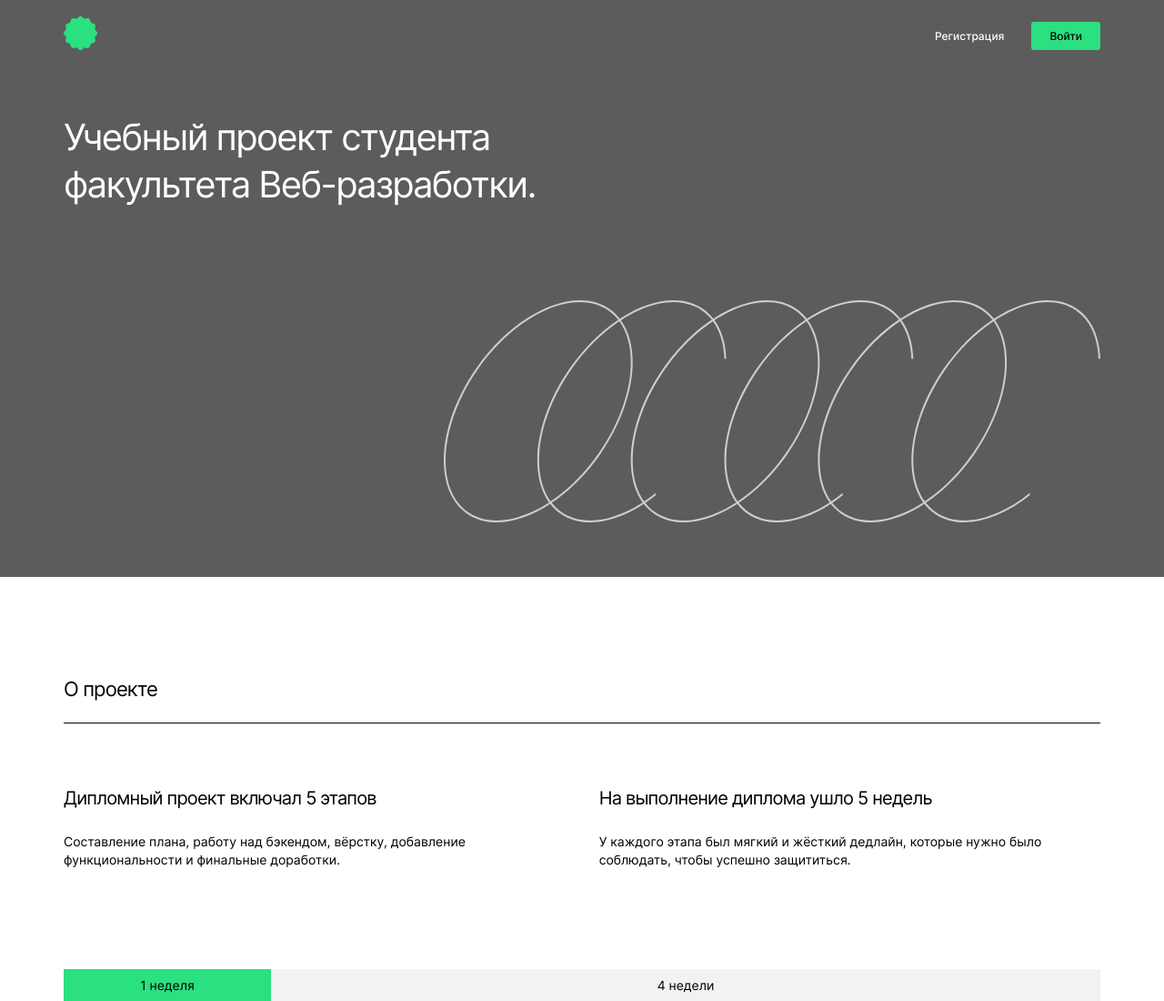
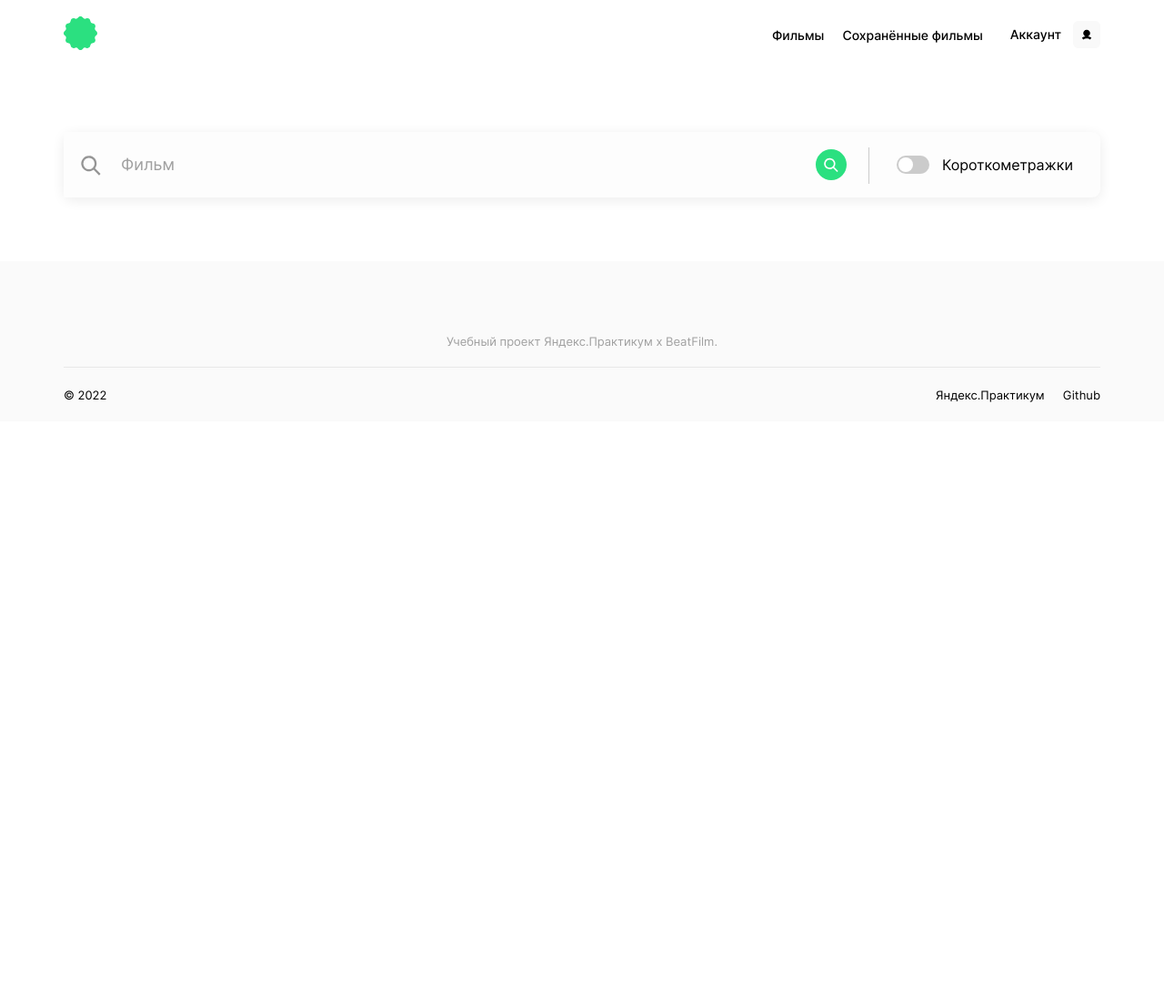
Before and after one commit to ValerieOschatz/movies-explorer-frontend, a React app: page / in a window 1280 px wide. Shown: the top 1100 px of the page at 91% size. After the commit the page ends 800 px from the top, so only its background shows below. Built offline with nearby package versions, Linux system fonts and the light colour scheme.

Commit message:
search form

```diff
--- a/src/components/App/App.js
+++ b/src/components/App/App.js
@@ -1,13 +1,15 @@
 import './App.css';
 import Header from '../Header/Header';
 import Main from '../Main/Main';
+import Movies from '../Movies/Movies';
 import Footer from '../Footer/Footer';
 
 function App() {
   return (
     <div className="App">
       <Header />
-      <Main />
+      {/* <Main /> */}
+      <Movies />
       <Footer />
     </div>
   );
--- a/src/components/Header/Header.css
+++ b/src/components/Header/Header.css
@@ -1,6 +1,10 @@
 .header {
+  background-color: #fff;
+  padding: 18px 0 17px;
+}
+
+.header_promo {
   background-color: #5C5C5C;
-  padding: 18px 0 17px;
 }
 
 .header__container {
--- /dev/null
+++ b/src/components/Movies/Movies.css
@@ -0,0 +1,5 @@
+.movies {
+  max-width: 1140px;
+  width: 100%;
+  margin: 0 auto;
+}
--- /dev/null
+++ b/src/components/Movies/Movies.js
@@ -0,0 +1,12 @@
+import './Movies.css';
+import SearchForm from '../SearchForm/SearchForm';
+
+function Movies() {
+  return (
+    <main className="movies">
+      <SearchForm />
+    </main>
+  );
+}
+
+export default Movies;
--- a/src/components/Navigation/Navigation.css
+++ b/src/components/Navigation/Navigation.css
@@ -3,15 +3,16 @@
   margin: 0;
   padding: 0;
   display: flex;
-  gap: 30px;
+  gap: 20px;
+  align-items: center;
 }
 
 .navigation__link {
-  color: #fff;
+  color: #000;
   text-decoration: none;
   font-weight: 500;
-  font-size: 12px;
-  line-height: 1.33;
+  font-size: 14px;
+  line-height: 1.29;
   transition: opacity .3s ease-out;
 }
 
@@ -19,11 +20,36 @@
   opacity: .5;
 }
 
-.navigation__link_login {
+.navigation__link_promo {
+  color: #fff;
+  font-size: 12px;
+  line-height: 1.33;
+}
+
+.navigation__link_type_login {
   color: #000;
   padding: 8px 20px;
   background-color: #2BE080;
   border-radius: 3px;
+  margin-left: 10px;
+}
+
+.navigation__link_type_account {
+  margin-left: 10px;
+  display: flex;
+  align-items: center;
+  line-height: 1.14;
+}
+
+.navigation__account-img {
+  width: 30px;
+  height: 30px;
+  background-color: #F9F9F9;
+  border-radius: 6px;
+  margin-left: 13px;
+  background-image: url(../../images/account.svg);
+  background-repeat: no-repeat;
+  background-position: center;
 }
 
 @media screen and (max-width: 767px) {
--- a/src/components/Navigation/Navigation.js
+++ b/src/components/Navigation/Navigation.js
@@ -5,8 +5,16 @@ function Navigation() {
     <nav className="navigation">
       <nav>
         <ul className="navigation__list">
-          <li><a className="navigation__link" href="##">Регистрация</a></li>
-          <li><a className="navigation__link navigation__link_login" href="##">Войти</a></li>
+          {/* <li><a className="navigation__link" href="##">Регистрация</a></li> */}
+          {/* <li><a className="navigation__link navigation__link_type_login" href="##">Войти</a></li> */}
+          <li><a className="navigation__link" href="##">Фильмы</a></li>
+          <li><a className="navigation__link" href="##">Сохранённые фильмы</a></li>
+          <li>
+            <a className="navigation__link navigation__link_type_account" href="##">
+              Аккаунт
+              <div className="navigation__account-img"></div>
+            </a>
+          </li>
         </ul>
       </nav>
     </nav>
--- /dev/null
+++ b/src/components/SearchForm/SearchForm.css
@@ -0,0 +1,118 @@
+.search-form {
+  padding: 70px 0;
+}
+
+.search-form__form {
+  width: 100%;
+  display: flex;
+  background-color: #FDFDFD;
+  box-shadow: 0px 3px 14px rgba(0, 0, 0, 0.08);
+  border-radius: 9px;
+  align-items: center;
+}
+
+.search-form__form:focus-within {
+  outline: 1px solid #979797;
+}
+
+.search-form__form-field {
+  flex: 1;
+  display: flex;
+  align-items: center;
+}
+
+.search-form__input {
+  flex: 1;
+  border: none;
+  background-color: #FDFDFD;
+  height: 72px;
+  box-sizing: border-box;
+  background-image: url(../../images/search.svg);
+  background-repeat: no-repeat;
+  background-position: left 19px center;
+  background-size: 22px;
+  padding: 0 0 0 63px;
+}
+
+.search-form__input:focus {
+  border: none;
+  outline: none;
+}
+
+.search-form__input::placeholder {
+  font-size: 18px;
+  line-height: 1.11;
+  color: #A0A0A0;
+}
+
+.search-form__button {
+  border: none;
+  width: 34px;
+  height: 34px;
+  background-image: url(../../images/search_invisible.svg);
+  background-repeat: no-repeat;
+  background-size: 16px;
+  background-position: center;
+  background-color: #2BE080;
+  border-radius: 48px;
+  cursor: pointer;
+  transition: opacity .3s ease-out;
+  margin-right: 25px;
+  position: relative;
+}
+
+.search-form__button:hover {
+  opacity: .5;
+}
+
+.search-form__button::after {
+  position: absolute;
+  top: -2px;
+  right: -25px;
+  height: 40px;
+  border-right: 1px solid #CBCBCB;
+  content: '';
+}
+
+.search-form__checkbox-field {
+  display: flex;
+  align-items: center;
+  padding: 0 30px;
+}
+
+.search-form__invisible-checkbox {
+  position: absolute;
+  width: 1px;
+  height: 1px;
+  overflow: hidden;
+  clip: rect(0 0 0 0);
+}
+
+.search-form__visible-checkbox {
+  width: 36px;
+  height: 20px;
+  border-radius: 20px;
+  background-color: #CBCBCB;
+  cursor: pointer;
+  position: relative;
+  margin-right: 14px;
+}
+
+.search-form__visible-checkbox::before {
+  position: absolute;
+  content: '';
+  top: 2px;
+  left: 2px;
+  width: 16px;
+  height: 16px;
+  background-color: #FFFFFF;
+  border-radius: 50%;
+}
+
+.search-form__invisible-checkbox:checked + .search-form__visible-checkbox {
+  background-color: #2BE080;
+}
+
+.search-form__invisible-checkbox:checked + .search-form__visible-checkbox::before {
+  left: 18px;
+}
--- /dev/null
+++ b/src/components/SearchForm/SearchForm.js
@@ -0,0 +1,21 @@
+import './SearchForm.css';
+
+function SearchForm() {
+  return (
+    <section className="search-form">
+      <form className="search-form__form">
+        <label className="search-form__form-field">
+          <input className="search-form__input" type="text" placeholder="Фильм" />
+          <button className="search-form__button" />
+        </label>
+        <label className="search-form__checkbox-field">
+          <input className="search-form__invisible-checkbox" type="checkbox" />
+          <span className="search-form__visible-checkbox" />
+          Короткометражки
+        </label>
+      </form>
+    </section>
+  );
+}
+
+export default SearchForm;
```
Also changed, not shown: src/images/account.svg (added), src/images/search.svg (added), src/images/search_invisible.svg (added).
